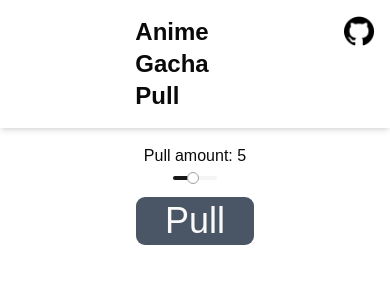
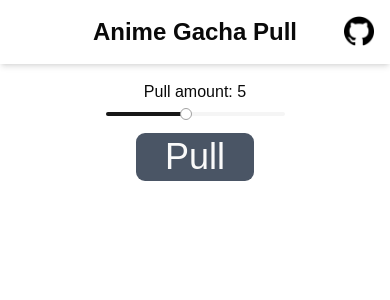
Before and after one commit to teerapat-ch/AnimeGachaPull, a React (Vite) app: page / in a window 390 px wide. Shown: the top 300 px of the page. Built offline with nearby package versions, Linux system fonts and the light colour scheme.

Commit message:
feat: adjust slidebar

```diff
--- a/src/App.tsx
+++ b/src/App.tsx
@@ -32,7 +32,7 @@ const App = () => {
         max={10}
         step={1}
         onValueChange={(val) => setAmount(val)}
-        className="w-1/8 mb-4"
+        className="w-1/2 md:w-1/8 mb-4"
       />
       <Button onClick={() => fetchAnime()} className="px-6 py-6 mb-4 hover:cursor-pointer w-30 bg-gray-600">
         <h1 className="text-4xl">Pull</h1>
--- a/src/components/NavBar.tsx
+++ b/src/components/NavBar.tsx
@@ -1,8 +1,8 @@
 const NavBar = () => {
   return (
-    <div className="grid grid-cols-3 justify-items-center w-full p-4 shadow-md">
+    <div className="grid grid-cols-6 justify-items-center w-full p-4 shadow-md">
       <div />
-      <h1 className="text-2xl font-semibold">Anime Gacha Pull</h1>
+      <h1 className="text-2xl col-span-4 font-semibold">Anime Gacha Pull</h1>
       <div className="flex justify-end w-full">
         <a href="https://github.com/teerapat-ch/AnimeGachaPull">
           <img
```
